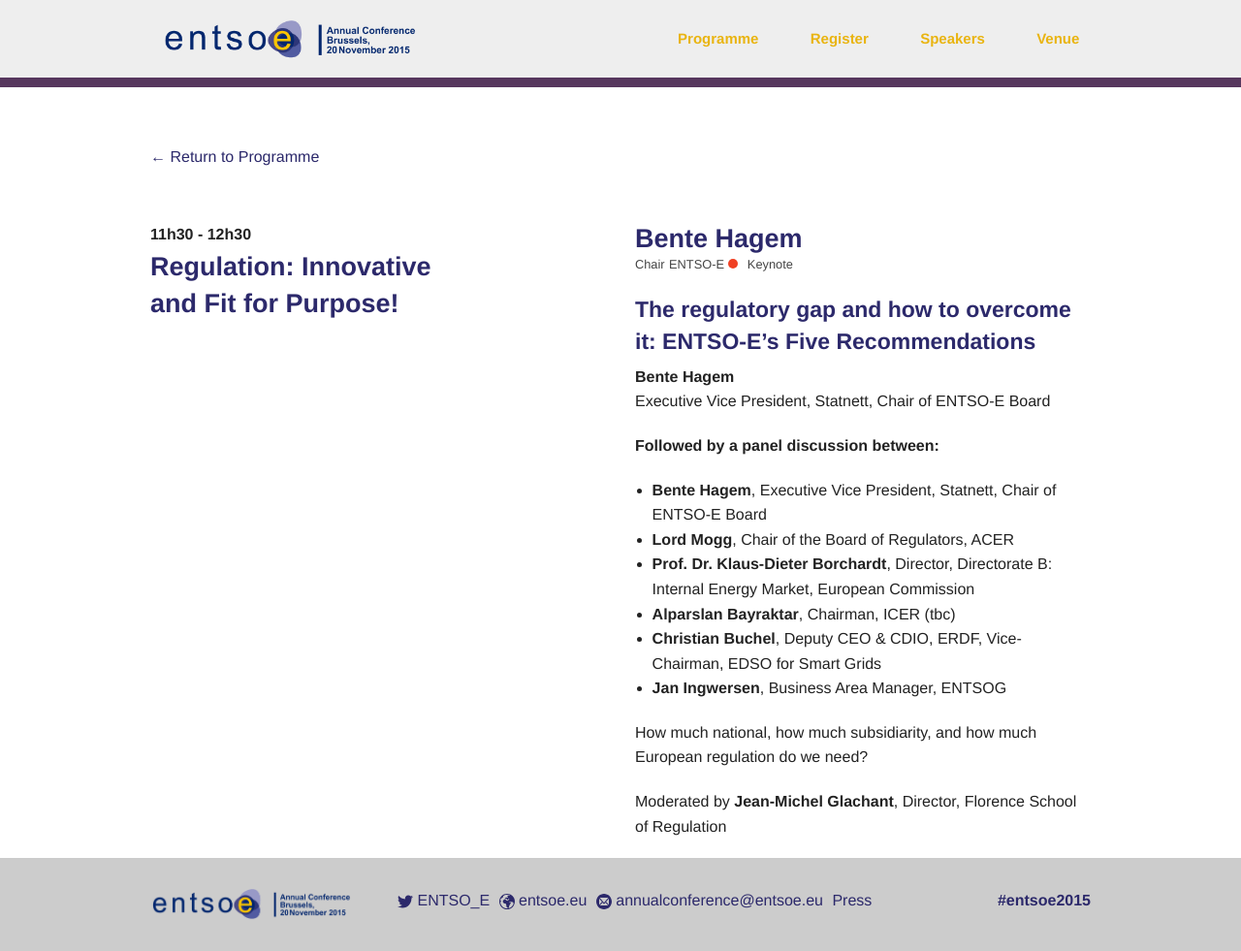
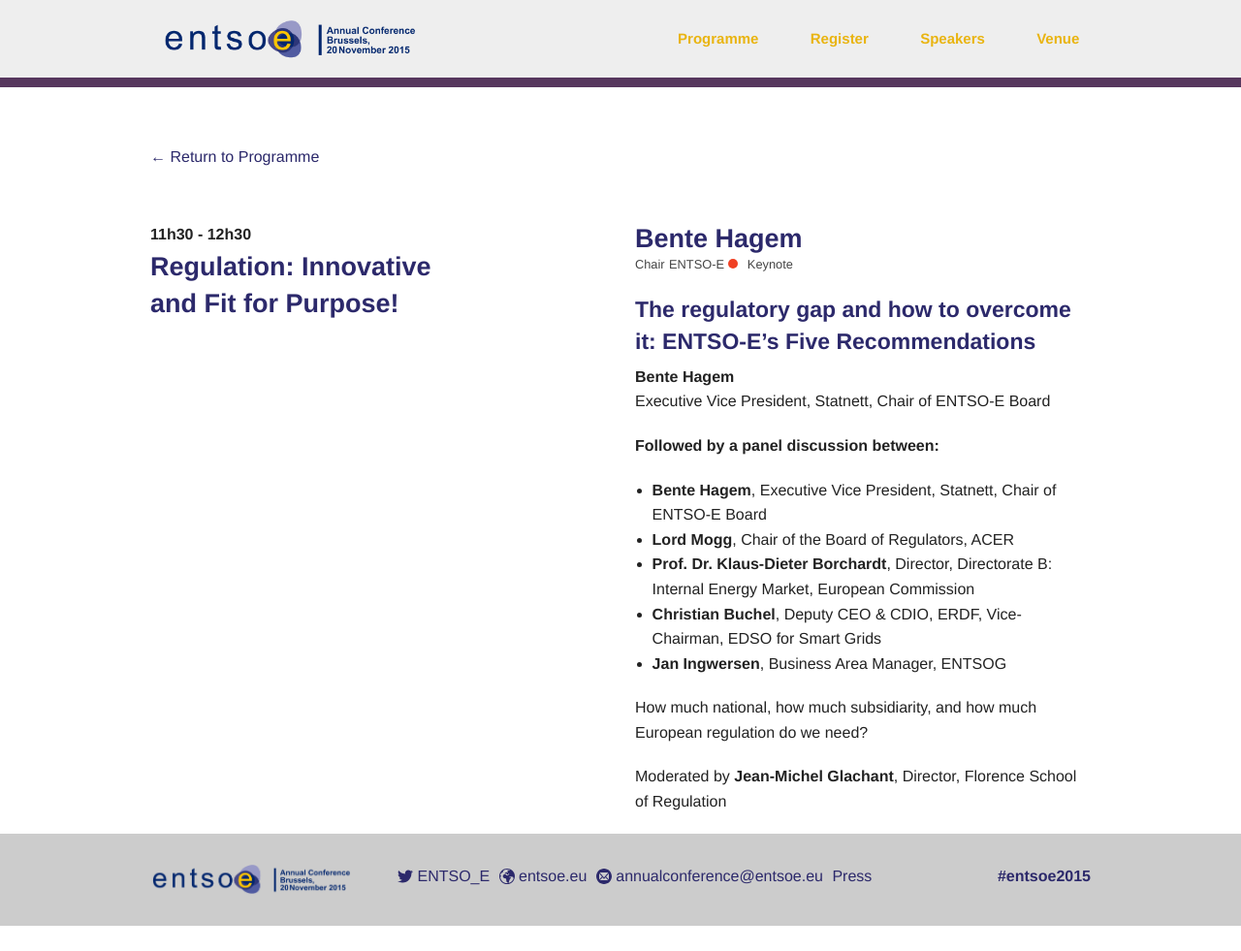
Before and after one commit to SmokeBellew1/entsoe_conf, a Jekyll site: the page built from _posts/schedule/2015-06-10-11h30.md, in a window 1280 px wide. Shown: the whole page at 97% size. Built offline with Jekyll 4.4.1, drawn with Linux system fonts in a browser that asks for light colours; after the commit the page ends 955 px from its top, so only the background shows below that.

Commit message:
Updated 2015-06-10-11h30.md

```diff
--- a/_posts/schedule/2015-06-10-11h30.md
+++ b/_posts/schedule/2015-06-10-11h30.md
@@ -11,12 +11,12 @@
   - "Jean-Michel Glachant"
 panel:
   - Lord Mogg
-  - Klaus-Dieter Borchardt
-  - Alparslan Bayraktar
+  - "Klaus-Dieter Borchardt"
   - Christian Buchel
   - Jan Ingwersen
 published: true
 ---
+
 #### __The regulatory gap and how to overcome it: ENTSO-E’s Five Recommendations__
 __Bente Hagem__<br>
 Executive Vice President, Statnett, Chair of ENTSO-E Board
@@ -26,7 +26,6 @@
 - __Bente Hagem__, Executive Vice President, Statnett, Chair of ENTSO-E Board
 - __Lord Mogg__, Chair of the Board of Regulators, ACER
 - __Prof. Dr. Klaus-Dieter Borchardt__, Director, Directorate B: Internal Energy Market, European Commission
-- __Alparslan Bayraktar__, Chairman, ICER (tbc)
 - __Christian Buchel__, Deputy CEO & CDIO, ERDF, Vice-Chairman, EDSO for Smart Grids
 - __Jan Ingwersen__, Business Area Manager, ENTSOG
 
```
